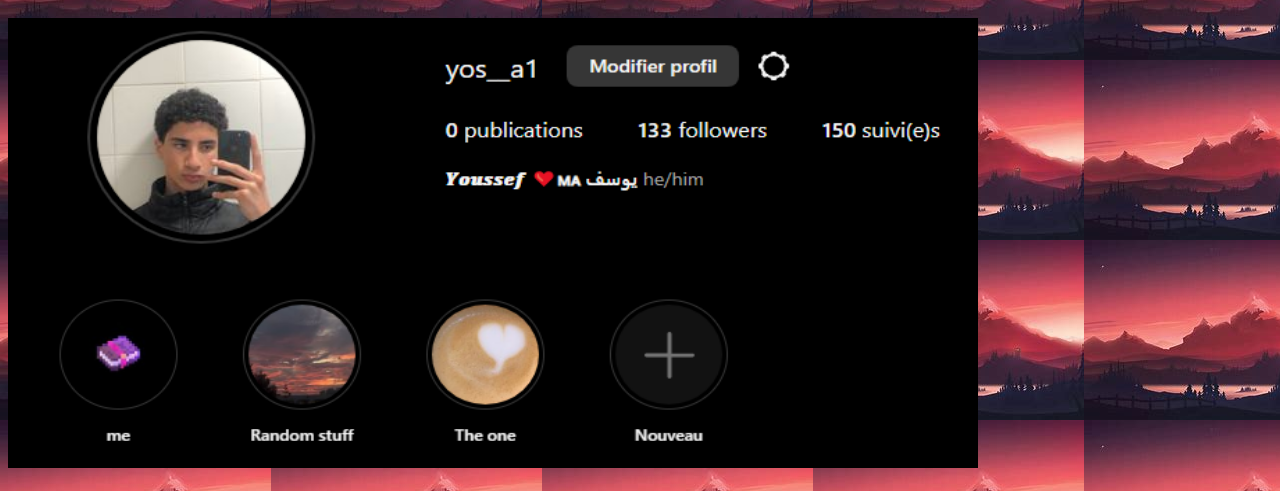
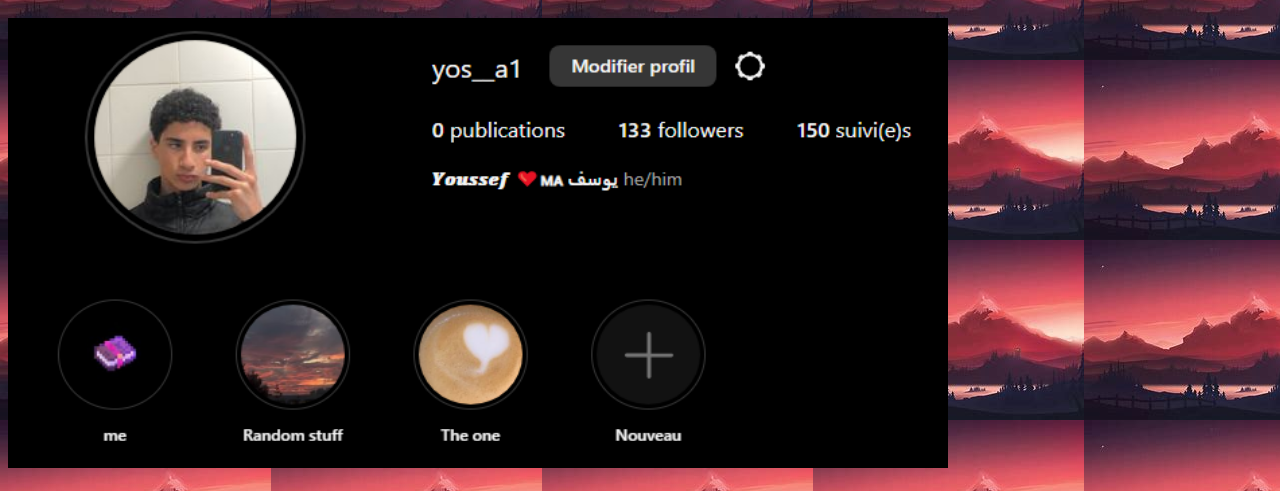
Before and after one commit to Yosa1/youssef-Gram, a plain HTML site: page index.html in a window 1280 px wide. Shown: the part 120-611 px from the top of the page. Drawn offline with Linux system fonts and the light colour scheme.

Commit message:
Update index.html

```diff
--- a/index.html
+++ b/index.html
@@ -27,7 +27,7 @@
 </html>
 
 
-<img src="image/yoyo.png" alt="IG acc" usemap="#workmap" width="970" height="450">
+<img src="image/yoyo.png" alt="IG acc" usemap="#workmap" width="940" height="450">
 
     <map name="workmap">
       <area shape="default" href="https://www.instagram.com/yos__a1/" onclick="myFunction()">
```
